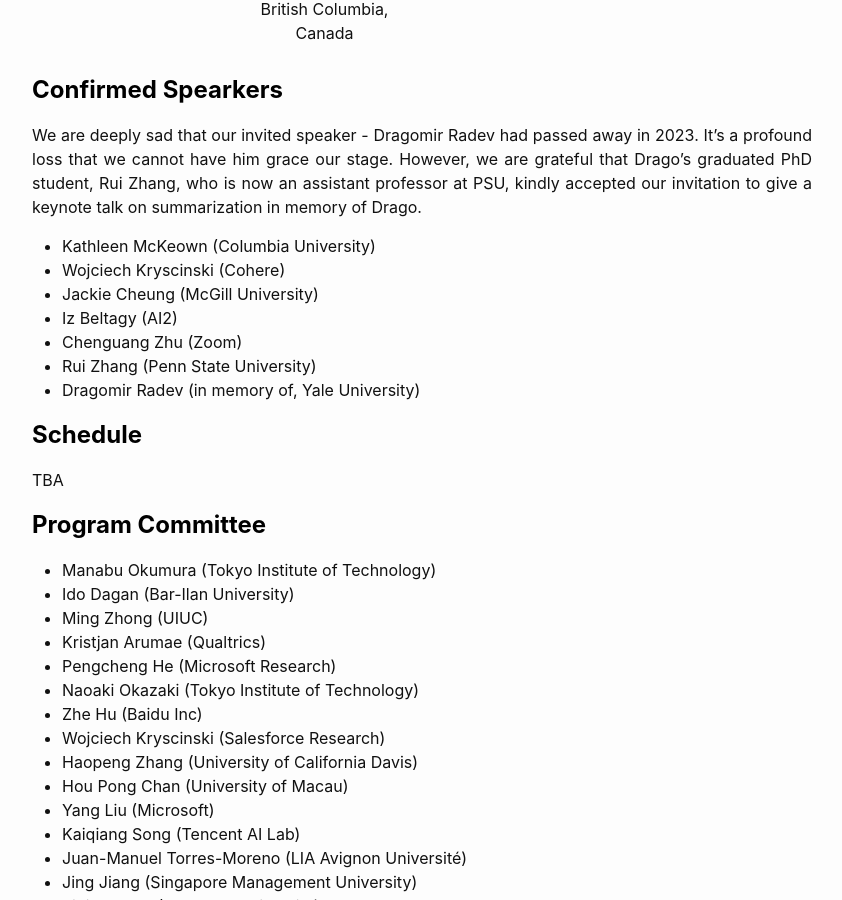
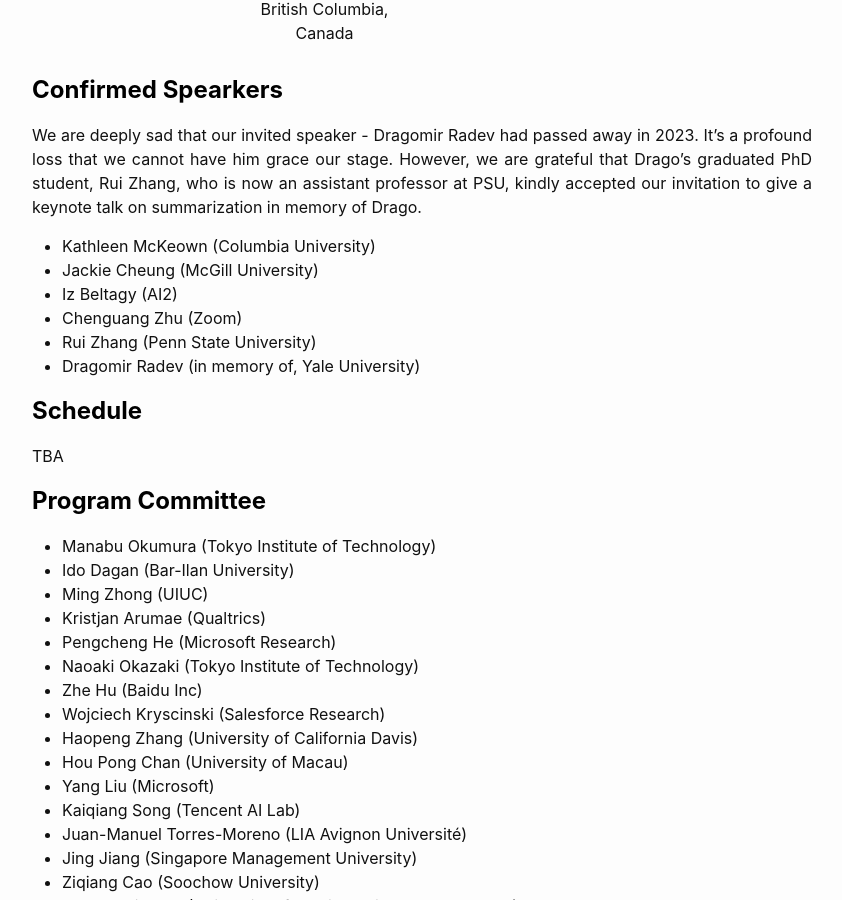
Before and after one commit to newsumm/2025, a Jekyll site: the page built from index.md, in a window 1280 px wide and 900 px high, scrolled down 2876 px. Shown: the whole window, without its empty margins (218-1060 px from the left). Built offline with Jekyll 4.4.1, drawn with Linux system fonts in a browser that asks for light colours.

Commit message:
Update index.md

```diff
--- a/index.md
+++ b/index.md
@@ -178,7 +178,6 @@ We are deeply sad that our invited speaker - Dragomir Radev had passed away in 2
 
 <ul>
 <li>Kathleen McKeown (Columbia University)</li>
-<li>Wojciech Kryscinski (Cohere)</li>
 <li>Jackie Cheung (McGill University) </li>
 <li>Iz Beltagy (AI2) </li>
 <li>Chenguang Zhu (Zoom)</li>
```
